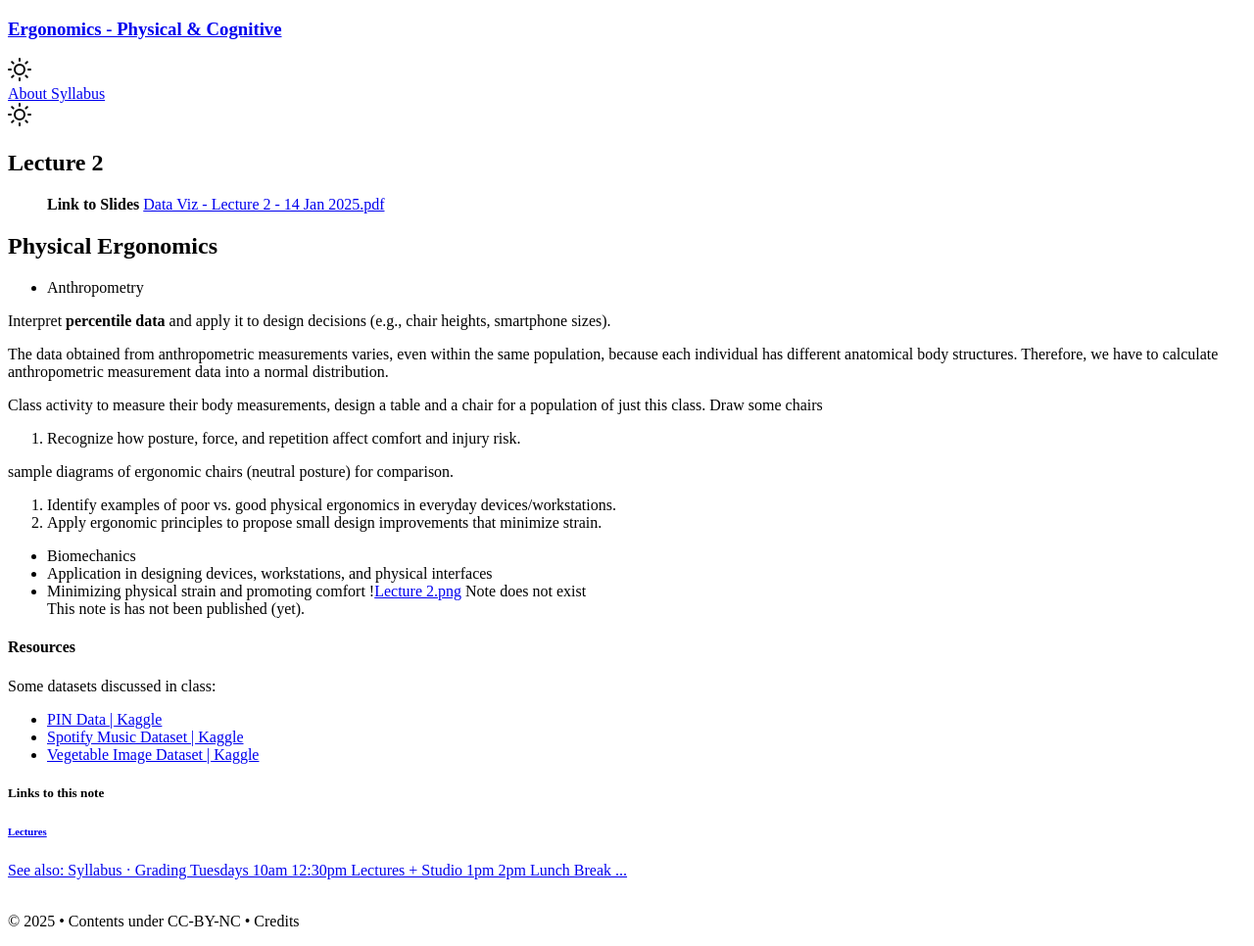
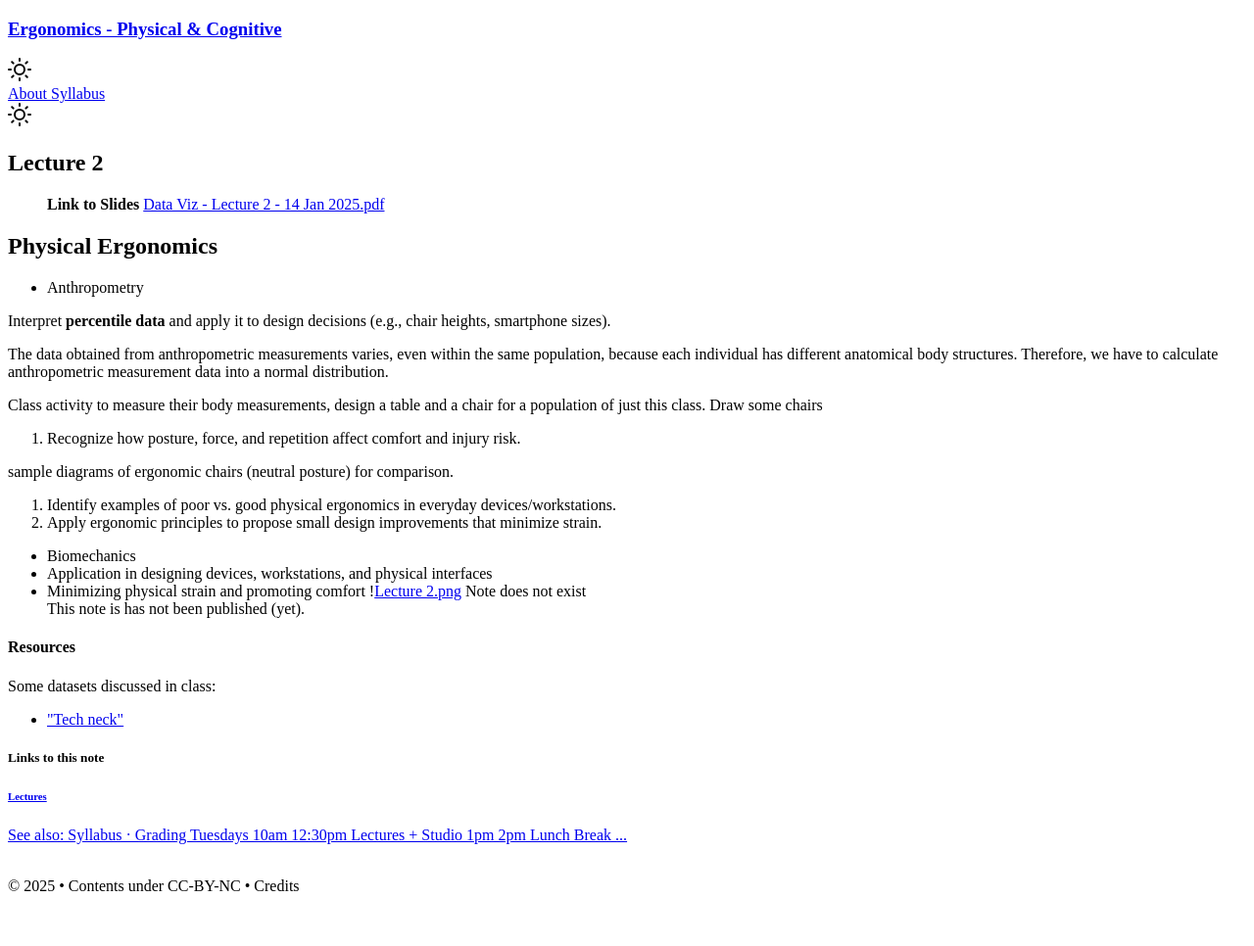
Before and after one commit to gyanl/ergo, a Jekyll site: the page built from _notes/Lecture 2.md, in a window 1280 px wide. Shown: the whole page at 98% size. Built offline with Jekyll 4.4.1, drawn with Linux system fonts in a browser that asks for light colours; nearby versions of some CDN libraries; library files that are not in the unit come from our copies; after the commit the page ends 930 px from its top, so only the background shows below that.

Commit message:
Lecture 1 PDF

```diff
--- a/_notes/Lecture 2.md
+++ b/_notes/Lecture 2.md
@@ -35,6 +35,4 @@ sample diagrams of ergonomic chairs (neutral posture) for comparison.
 
 Some datasets discussed in class:
 
-- [PIN Data \| Kaggle](https://www.kaggle.com/datasets/rickborn62/pin-data?resource=download)
-- [Spotify Music Dataset \| Kaggle](https://www.kaggle.com/datasets/solomonameh/spotify-music-dataset)
-- [Vegetable Image Dataset \| Kaggle](https://www.kaggle.com/datasets/misrakahmed/vegetable-image-dataset)
+- ["Tech neck"](https://www.mayoclinichealthsystem.org/hometown-health/speaking-of-health/effect-of-technology-on-your-neck)
```
Also changed, not shown: 1 other file.
